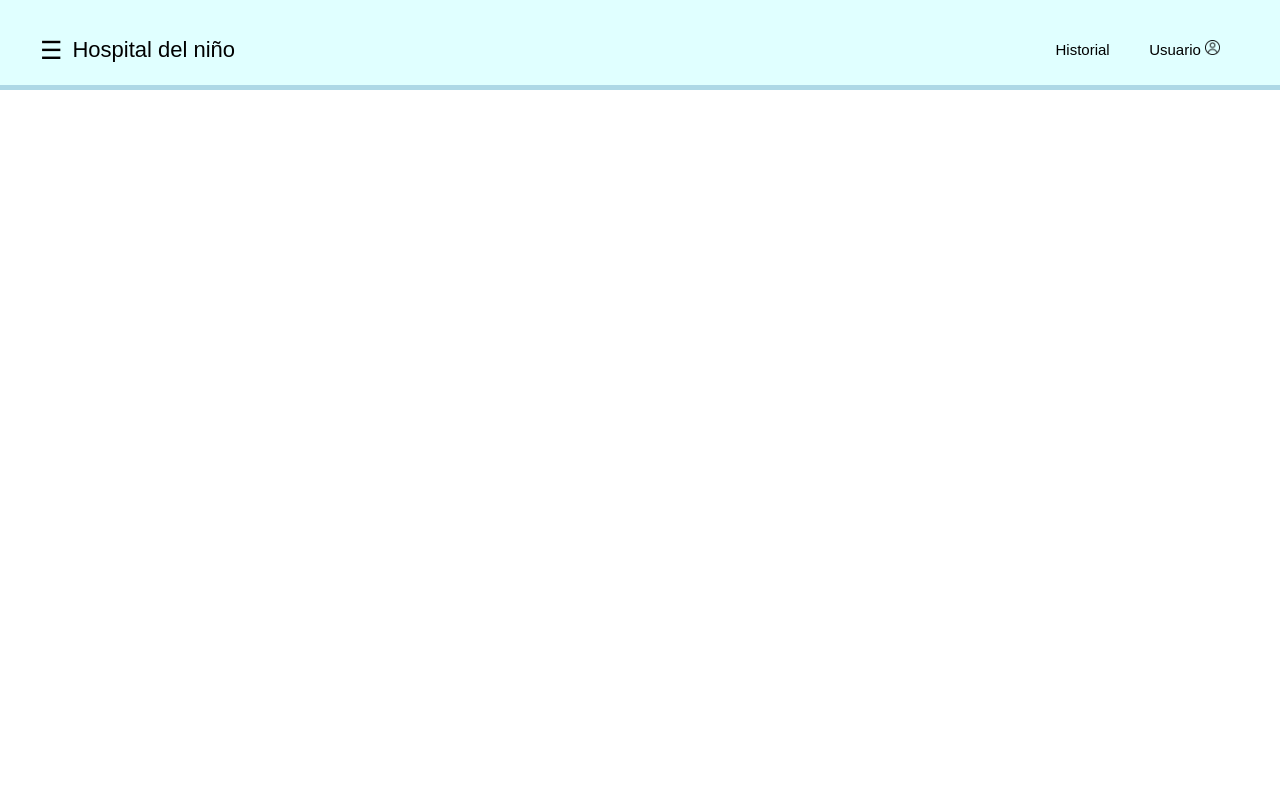
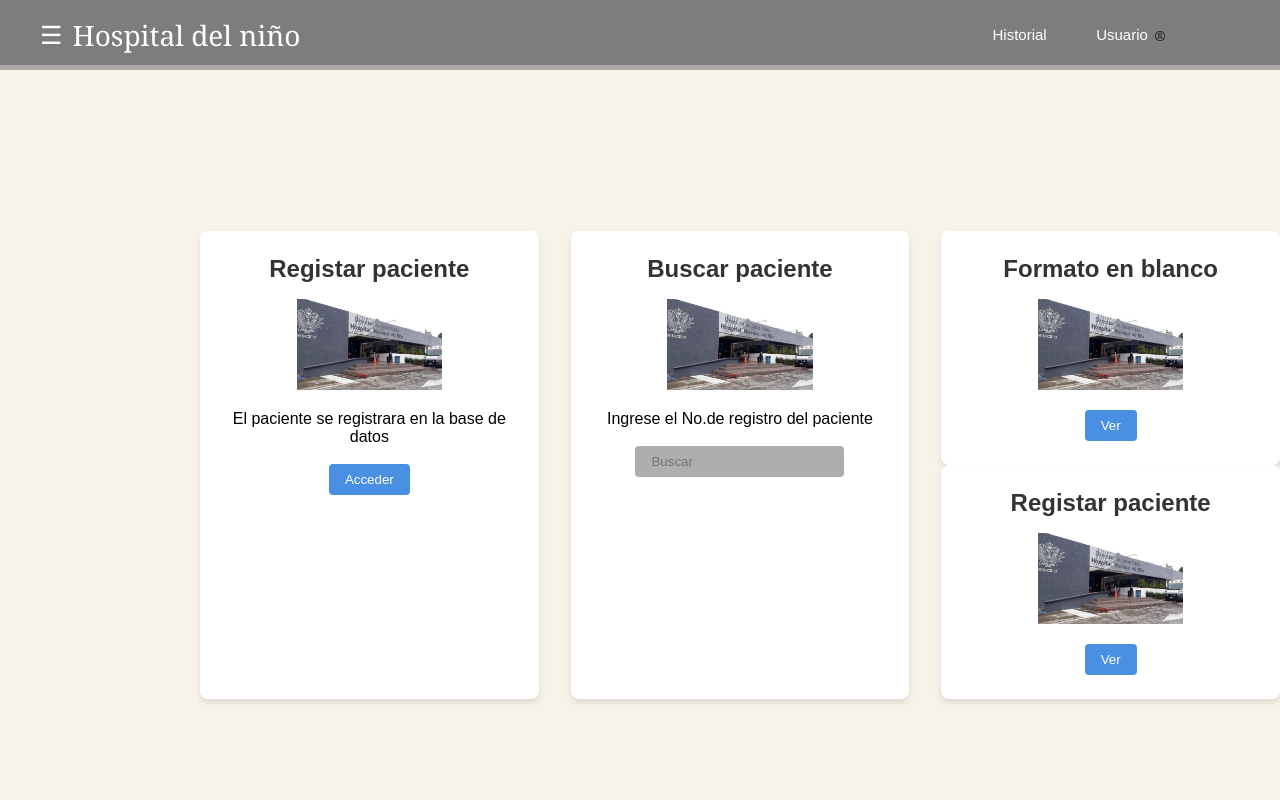
Before and after one commit to VazquezKaren/Integradora_Hospital, a PHP site: page /inicio.html in a window 1280 px wide. Run offline with PHP 8.4, Linux system fonts and the light colour scheme.

Commit message:
pagina de inicio casi terminada

```diff
--- a/css/estilos.css
+++ b/css/estilos.css
@@ -1,141 +1,148 @@
-
-	*{
+/* Reset y estilos globales */
+* {
     margin: 0;
     padding: 0;
     box-sizing: border-box;
     font-family: 'Arial', sans-serif;
 }
-	body{
+
+body {
     background-size: 100vw 100vh;
     background-repeat: no-repeat;
 }
-	.capa{
+
+/* Capa de fondo */
+.capa {
     position: fixed;
     width: 100%;
     height: 100vh;
-		background: white;
+    background: #f8f3e9;
     z-index: -1;
-		top: 0;left: 0;
+    top: 0;
+    left: 0;
 }
-	/*Estilos para el encabezado*/
-	.header{
-		background-color: lightcyan;
+
+/* Estilos para el encabezado */
+.header {
+    background-color: #7d7d7d;
     width: 100%;
-		height: 90px;
+    height: 70px;
     position: fixed;
-		top: 0;left: 0;
-		border-bottom: 5px solid lightblue;
+    top: 0;
+    left: 0;
+    border-bottom: 5px solid #aca9a9;
+    z-index: 1000;
 }
-	.container{
+
+.container {
     width: 100%;
     max-width: 1200px;
     margin: auto;
 }
-	.container .btn-menu, .logo{
+
+.container .btn-menu, .logo {
     float: left;
-		line-height:100px;
+    line-height: 70px;
 }
-	.container .btn-menu label{
-		color: black;
+
+.container .btn-menu label {
+    color: white;
     font-size: 25px;
     cursor: pointer;
+	justify-content: flex-start;
 }
-	.logo h1{
-		color: black;
+
+.logo h1 {
+    font-family: 'Georgia', serif;
+    color: white;
     font-weight: 400;
-		font-size: 22px;
+    font-size: 28px;
     margin-left: 10px;
 }
-	.container .menu{
+
+.container .menu {
     float: right;
-		line-height: 100px;
+    margin-right: 50px;
+    line-height: 70px;
+	justify-content: flex-end;
 }
-	.container .menu a{
+
+.container .menu a {
     display: inline-block;
-		padding: 15px;
+	padding: 20px;
 	line-height: normal;
 	text-decoration: none;
-		color: black;
+	color: white;
 	transition: all 0.3s ease;
 	border-bottom: 2px solid transparent;
 	font-size: 15px;
 	margin-right: 5px;
 }
-	.container .menu a:hover{
-		border-bottom: 2px solid #c7c7c7;
+
+.container .menu a:hover {
+    border-bottom: 2px solid white;
     padding-bottom: 5px;
 }
 
-	.container .menu a img{
+.container .menu a img {
     padding-top: 5px;
+    vertical-align: middle;
 }
 
-	/*Fin de Estilos para el encabezado*/
+/* Menú lateral dinámico */
+.container-menu {
+    position: fixed;
+    top: 0;
+    left: -100%;
+    width: 250px;
+    height: 100%;
+    background-color: #6d6d6d;
+    transition: left 0.3s ease;
+    z-index: 999;
+    padding-top: 70px;
+}
 
-	/*Menù lateral*/
-	#btn-menu{
-		display: none;
+input[type="checkbox"]:checked ~ .container-menu {
+    left: 0; /* Se muestra cuando se marca el checkbox */
 }
-	.container-menu{
-		position: absolute;
-		background: rgba(0,0,0,0.5);
-		width: 100%;
-		height: 100vh;
-		top: 0;left: 0;
-		transition: all 500ms ease;
-		opacity: 0;
-		visibility: hidden;
+
+.cont-menu nav a {
+    display: block;
+    padding: 15px;
+    padding-left: 20px;
+    color: white;
+    text-decoration: none;
+    font-size: 18px;
+    margin-bottom: 20px;
 }
-	#btn-menu:checked ~ .container-menu{
-		opacity: 1;
-		visibility: visible;
+
+.cont-menu nav a:hover {
+    background-color: black;
+    transition: background-color 0.3s ease;
 }
-	.cont-menu{
-		width: 100%;
-		max-width: 250px;
-		background: lightblue;
-		height: 100vh;
-		position: relative;
-		transition: all 500ms ease;
-		transform: translateX(-100%);
+
+/* Ajustar la capa de fondo */
+.capa {
+    z-index: 500;
 }
-	#btn-menu:checked ~ .container-menu .cont-menu{
-		transform: translateX(0%);
-	}
-	.cont-menu nav{
-		transform: translateY(15%);
-	}
-	.cont-menu nav a{
-		display: block;
-		text-decoration: none;
+
+/* Ajustes generales */
+.actions {
+    margin-top: 90px;
     padding: 20px;
-		color: black;
-		border-left: 5px solid transparent;
-		transition: all 400ms ease;
-	}
-	.cont-menu nav a:hover{
-		border-left: 5px solid #c7c7c7;
-		background: #e4fbfb;
+    z-index: 500;
 }
 
 .user-link {
-		align-content: center;
-		margin-left: auto;
-		margin-right: auto;
+    display: inline-flex;
+    align-items: center;
+    text-decoration: none;
+    color: white;
+    font-size: 16px;
 }
 
-
-	.cont-menu label{
-		position: absolute;
-		right: 5px;
-		top: 10px;
-		color: #fff;
-		cursor: pointer;
-		font-size: 18px;
+.user-link img {
+    margin-left: 3px; /* Añade un margen izquierdo para separar la imagen del texto */
+    vertical-align: middle; /* Asegura que la imagen esté alineada verticalmente */
+	padding-bottom: 5px;
 }
-	/*Fin de Menù lateral*/
-
-
-.actions {
-
-}
--- /dev/null
+++ b/css/inicio.css
@@ -0,0 +1,69 @@
+section{
+    min-height: 4vmax;
+    margin-left: 200px;
+    display: flex;
+    justify-content: space-evenly;
+    align-items: center;
+    flex-wrap: wrap;
+}
+
+.content-grid {
+    display: grid;
+    grid-template-columns: repeat(auto-fit, minmax(250px, 1fr));
+    gap: 2rem;
+    margin-top: 2rem;
+}
+
+.contentbox{
+    z-index: 600;
+    background-color: white;
+    border-radius: 8px;
+    padding: 1.5rem;
+    box-shadow: 0 4px 6px rgba(0,0,0,0.1);
+    text-align: center;
+    transition: transform 0.3s;
+}
+
+.contentbox:hover {
+    transform: translateY(-5px);
+}
+
+.contentbox h2 {
+    margin-bottom: 1rem;
+    color: #333;
+}
+
+.contentbox img {
+    max-width: 50%;
+    height: auto;
+    margin-bottom: 1rem;
+}
+
+.contentbox button {
+    background-color: #4a90e2;
+    color: white;
+    border: none;
+    padding: 0.5rem 1rem;
+    border-radius: 4px;
+    cursor: pointer;
+    transition: background-color 0.3s;
+}
+.contentbox input{
+    background-color: #aeaeae;
+    color: white;
+    border: none;
+    padding: 0.5rem 1rem;
+    border-radius: 4px;
+    cursor: pointer;
+    transition: background-color 0.3s;
+}
+
+.contentbox button:hover {
+    background-color: #3a7bc8;
+}
+
+
+.subcontainer{
+    z-index: 600;
+
+}
--- a/css/main.css
+++ b/css/main.css
@@ -10,7 +10,7 @@ html {
 
 body {
     font-family: Arial, sans-serif;
-    background-color: #f4f4f4;
+    background-color: #cfd5e1;
     display: flex;
     justify-content: center;
     align-items: center;
--- a/inicio.html
+++ b/inicio.html
@@ -1,10 +1,13 @@
 <!DOCTYPE html>
 <html lang="es">
+
 <head>
 	<meta charset="UTF-8">
 	<title>Hospital del niño</title>
+	<link rel="stylesheet" href="css/inicio.css">
 	<link rel="stylesheet" href="css/estilos.css">
 </head>
+
 <body>
 	<header class="header">
 		<div class="container">
@@ -12,11 +15,17 @@
 				<label for="btn-menu">☰</label>
 			</div>
 			<div class="logo">
+				<a href="inicio.html" style="text-decoration: none; color: inherit;">
 					<h1>Hospital del niño</h1>
+				</a>
 			</div>
+
 			<nav class="menu">
 				<a href="#">Historial</a>
-				<a href="#">Usuario  <img src="img/usuario_icon.png" alt="", height="20px" ></a>
+				<a href="empleado.html" class="user-link">
+					Usuario <img src="img/usuario_icon.png" alt="imagen" height="20px">
+				</a>
+
 			</nav>
 		</div>
 	</header>
@@ -32,14 +41,51 @@
 	<div class="container-menu">
 		<div class="cont-menu">
 			<nav>
-			<a href="inicio.html" class="user-link">Empleado</a>
-			<a href="#">Pacientes</a>
-			<a href="#">Registrar nuevo paciente</a>
-			<a href="#">Buscar Paciente</a>
-			<a href="#">Formato en blanco</a>
+				<a href="empleado.html" class="user-link">Empleado</a>
+				<a href="inicio.html" class="user-link">Inicio</a>
+				<a href="pacientes.html">Pacientes</a>
+				<a href="registro.html">Registrar nuevo paciente</a>
+				<a href="formatoblanco.html">Formato en blanco</a>
 			</nav>
-		<label for="btn-menu">🗙  </label>
 		</div>
 	</div>
+	<section>
+		<div class="content-grid">
+			<div class="contentbox">
+				<h2>Registar paciente</h2>
+				<img src="img/Hospital Municipal del Niño de Durango.jpeg" alt="hospital" height="50px">
+				<br>
+				<p>El paciente se registrara en la base de datos</p>
+				<br>
+				<button>Acceder</button>
+			</div>
+
+			<div class="contentbox">
+				<h2>Buscar paciente</h2>
+				<img src="img/Hospital Municipal del Niño de Durango.jpeg" alt="hospital" height="50px">
+				<br>
+				<p>Ingrese el No.de registro del paciente</p>
+				<br>
+				<input type="text" placeholder="Buscar" name="busqueda">
+			</div>
+
+			<div class="subcontainer">
+				<div class="contentbox">
+					<h2>Formato en blanco</h2>
+					<img src="img/Hospital Municipal del Niño de Durango.jpeg" alt="hospital" height="50px">
+					<br>
+					<button>Ver</button>
+				</div>
+
+				<div class="contentbox">
+					<h2>Registar paciente</h2>
+					<img src="img/Hospital Municipal del Niño de Durango.jpeg" alt="hospital" height="50px">
+					<br>
+					<button>Ver</button>
+				</div>
+			</div>
+		</div>
+	</section>
 </body>
+
 </html>
```
Also changed, not shown: plantillas/plantilla.html (added, +50 -0 lines), empleado.html (added), formatoblanco.html (added), pacientes.html (added), registro.html (added). Lines whose indentation alone changed are shown as unchanged.
